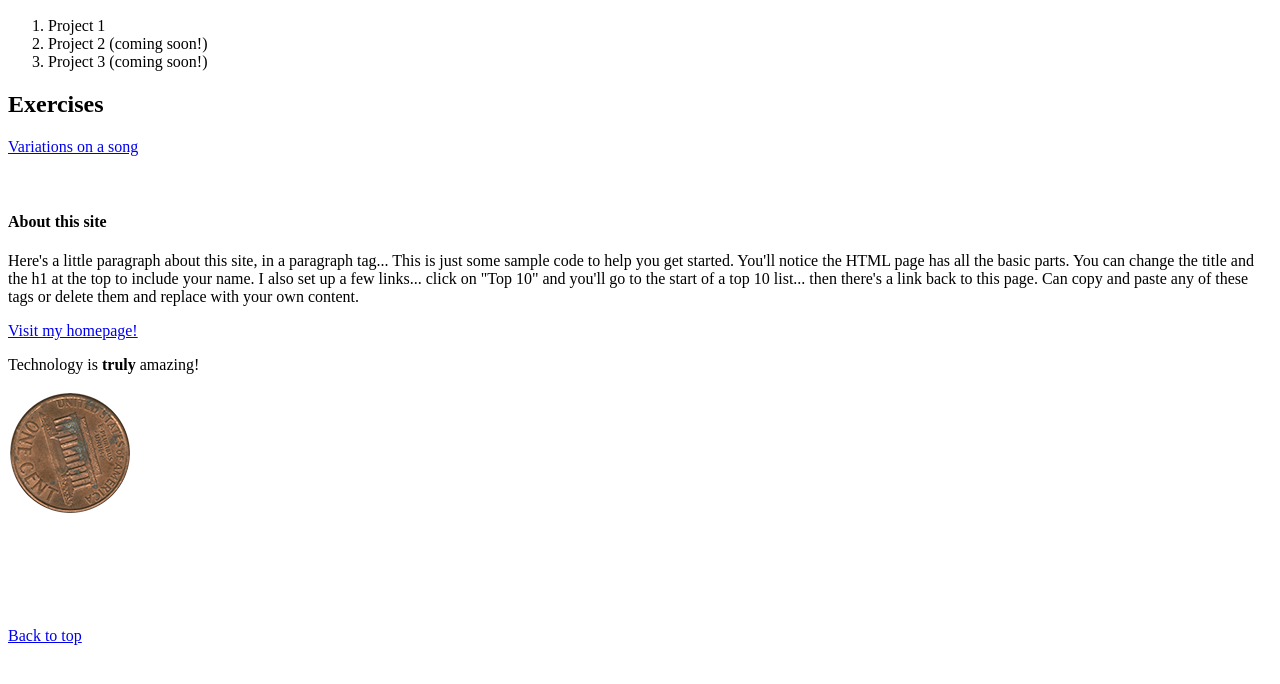
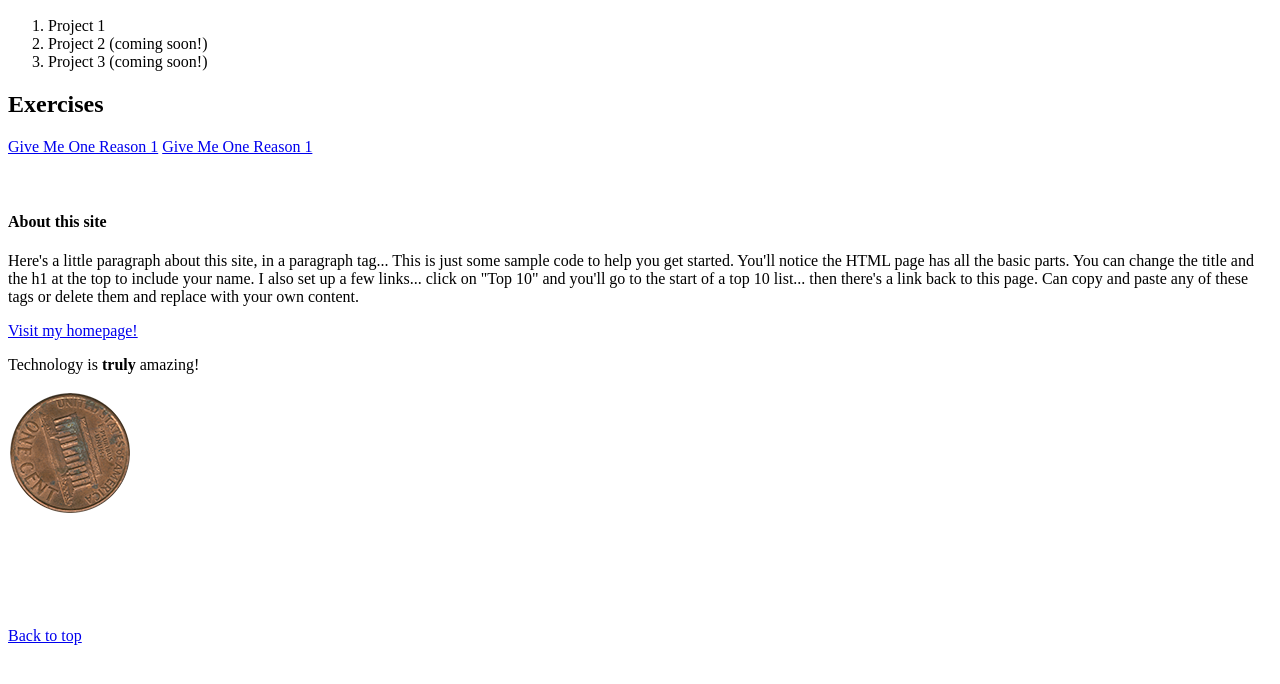
Before and after one commit to mmb235/Interactive-2022, a plain HTML site: page index.html in a window 1280 px wide. Shown: the part 110-794 px from the top of the page. Drawn offline with Linux system fonts and the light colour scheme.

Commit message:
added links

```diff
--- a/index.html
+++ b/index.html
@@ -21,7 +21,8 @@
       </li>
     </ol>
     <h2>Exercises</h2>
-    <a href="exercises/song.html">Variations on a song</a>
+    <a href="GiveMeOneReason2_MerrittBarnwell.html">Give Me One Reason 1</a>
+     <a href="GivemeOneReason1_MerrittBarnwell.html">Give Me One Reason 1</a>
     <br>
     <br>
     <br>
```
